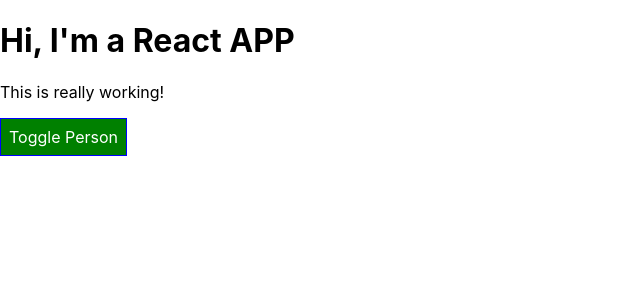
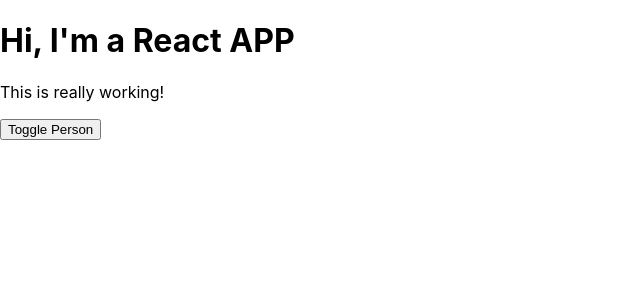
Before and after one commit to nikhilbang44/react-workpace, a React app: page / in a window 1280 px wide. Shown: the top 300 px of the page, without its empty margins (0-640 px from the left). Built offline with nearby package versions, Linux system fonts and the light colour scheme.

Commit message:
Adding Pseudo Selectors

```diff
--- a/src/App.css
+++ b/src/App.css
@@ -9,3 +9,25 @@
 .bold {
   font-weight: bold;
 }
+
+.App button {
+  border: 1px solid blue;
+  padding: 16px;
+  background-color: green;
+  font: inherit;
+  color: white;
+}
+
+.App button:hover {
+  background-color: lightgreen;
+  color:black;
+}
+
+.App button.Red {
+  background-color: red;
+}
+
+.App button.Red:hover {
+  background-color: salmon;
+  color: black;
+}
--- a/src/App.js
+++ b/src/App.js
@@ -82,16 +82,8 @@
 
   render() {
 
-    const style = {
-      backgroundColor: 'green',
-      color: 'White',
-      font: 'inherit',
-      border: '1px solid blue',
-      padding: '8px',
-      cursor: 'pointer'
-    };
-
     let persons = null;
+    let btnClass = '';
 
     if ( this.state.showPersons) {
       persons = (
@@ -108,9 +100,12 @@
           }
         </div>
       );
+      btnClass = classes.Red;
     }
 
     let assigendClasses = [];
+
+
 
     if (this.state.persons.length <= 2) {
       assigendClasses.push(classes.red);
@@ -124,7 +119,7 @@
         <div className={classes.App}>
           <h1> Hi, I'm a React APP </h1>
           <p className= {assigendClasses.join(' ')}> This is really working! </p>
-          <button style= {style} onClick={this.togglePersonsHandler}> Toggle Person</button>
+          <button className={btnClass} onClick={this.togglePersonsHandler}> Toggle Person</button>
           { persons }
         </div>
     );
```
